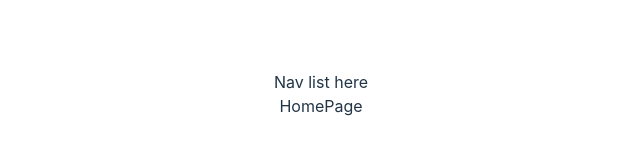
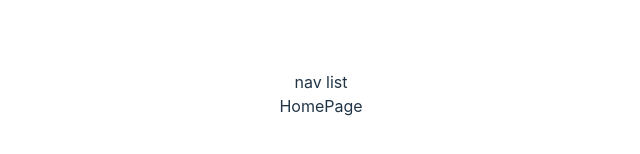
Before and after one commit to 000xzhou/sorting, a React (Vite) app: page / in a window 1280 px wide. Shown: the part 306-460 px from the top of the page, without its empty margins (319-959 px from the left). Built offline with nearby package versions, Linux system fonts and the light colour scheme.

Commit message:
using nav component

```diff
--- a/src/Layout.tsx
+++ b/src/Layout.tsx
@@ -5,12 +5,13 @@
 // quick
 // radix
 // others...
+import Nav from "./components/Nav";
 
 const Layout = ({ children }) => {
   return (
     <div>
       <header>
-        <nav>Nav list here</nav>
+        <Nav />
       </header>
       <main>{children}</main>
       <footer>{/* Footer content goes here */}</footer>
```
